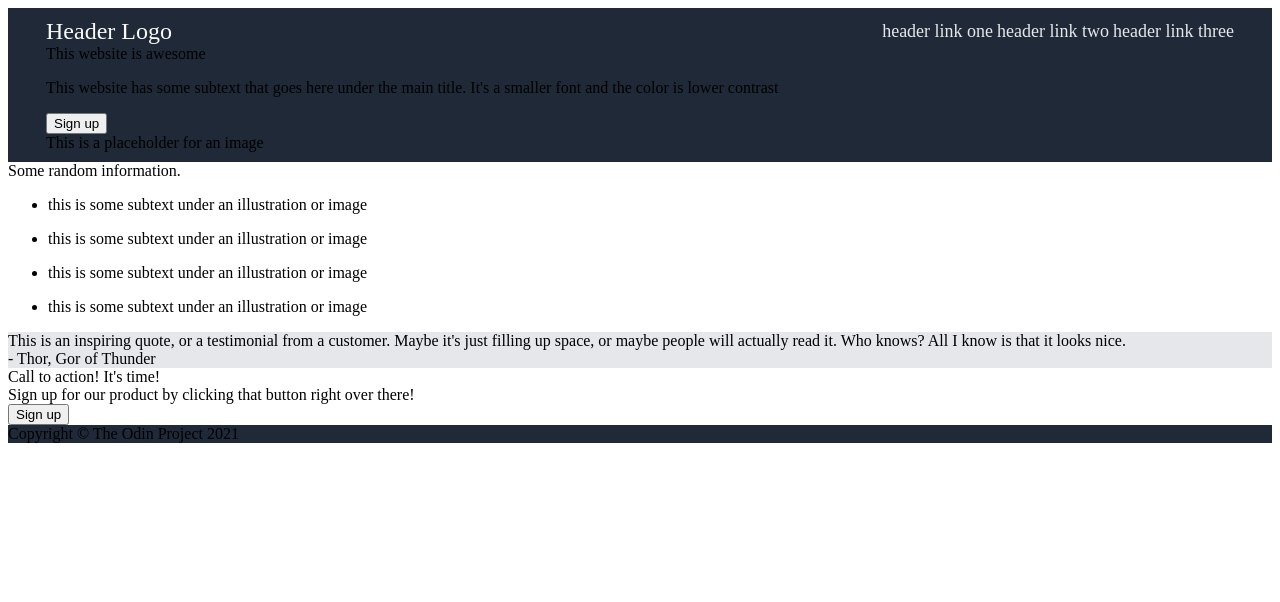
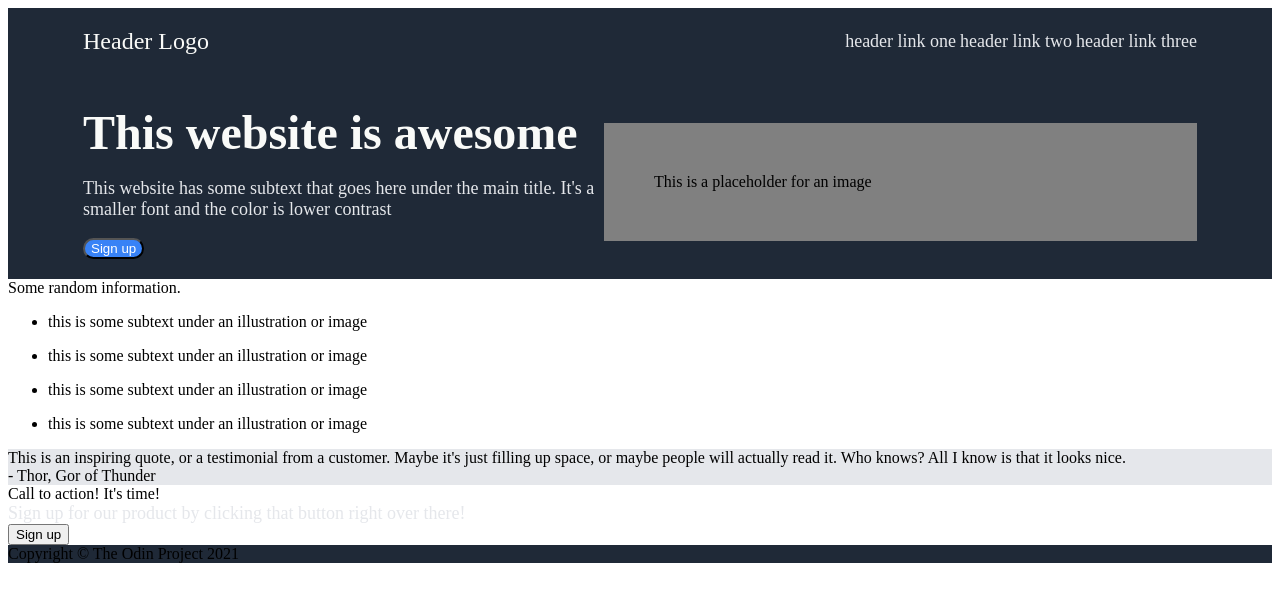
Before and after one commit to OskarWalichniewicz/odin-landing-page, a plain HTML site: page index.html in a window 1280 px wide. Drawn offline with Linux system fonts and the light colour scheme.

Commit message:
Further work on first-section

```diff
--- a/index.html
+++ b/index.html
@@ -21,7 +21,7 @@
             <div class="first-container">
                 <div class="left-column">
                     <div class="title">This website is awesome</div>
-                    <p>This website has some subtext that goes here under the main title. It's a smaller font and the color is lower contrast</p>
+                    <p class="subtext">This website has some subtext that goes here under the main title. It's a smaller font and the color is lower contrast</p>
                     <button class="sign-up">Sign up</button>
                 </div>
                 <div class="img">
--- a/style.css
+++ b/style.css
@@ -6,7 +6,7 @@
 .first-section {
     display: flex;
     flex-direction: column;
-    padding: 10px 38px; /* bottom-top 10px; left-right 38px */
+    padding: 20px 75px; /* bottom-top 10px; left-right 38px */
 }
 
 .header-logo {
@@ -15,7 +15,8 @@
 }
 
 /* Header links */
-.header a {
+.header a,
+.left-column .subtext {
     text-decoration: none;
     font-size: 18px;
     color: #E5E7EB;
@@ -26,18 +27,56 @@
     display: flex;
     align-items: center;
     justify-content: space-between;
+
+    margin-bottom: 50px;
 }
 
-/* ===== */
+.first-container {
+    display: flex;
+    align-items: center;
+    justify-content: space-between;
+}
+
+.first-container .img {
+    background-color: grey;
+    padding: 50px;
+
+    flex-basis: 70%;
+}
+
+.title {
+    font-size: 48px;
+    font-weight: bolder;
+    color: #F9FAF8;
+}
+
+.left-column .sign-up {
+    background-color: #3882F6;
+    color: white;
+
+    /* Makes button 'round' - the higher px, the more 'round' it is*/
+    border-radius: 16px;
+}
+
+/* ======================================= */
 
 .second-section {
     background-color: white;
 }
 
+/* ======================================= */
+
 .third-section {
     background-color: #E5E7EB;
 }
 
+/* ======================================= */
+
 .fourth-section {
     background-color: white;
 }
+
+/* ======================================= */
+
+.footer {
+}
```
